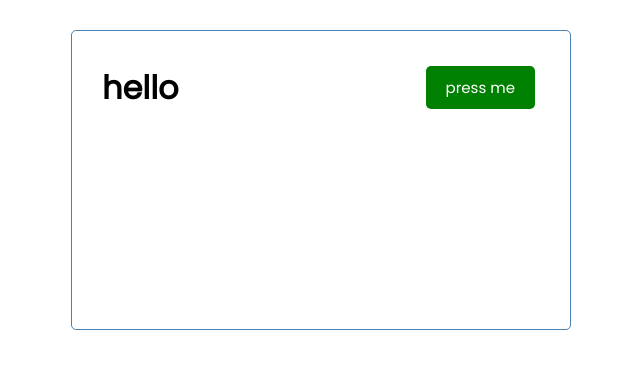
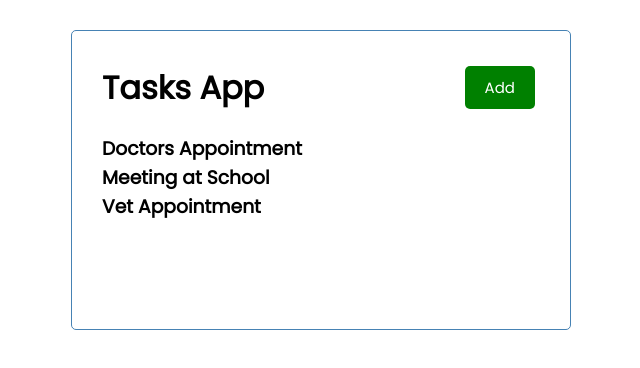
Before and after one commit to ahmedbecirevic/task-app-react, a React (Create React App) app: page / in a window 1280 px wide. Shown: the top 368 px of the page, without its empty margins (319-959 px from the left). Built offline with nearby package versions, Linux system fonts and the light colour scheme.

Commit message:
manage tasks

```diff
--- a/public/index.html
+++ b/public/index.html
@@ -11,7 +11,7 @@
     />
     <link rel="apple-touch-icon" href="%PUBLIC_URL%/logo192.png" />
     <link rel="manifest" href="%PUBLIC_URL%/manifest.json" />
-    <title>React App</title>
+    <title>Tasks App</title>
   </head>
   <body>
     <noscript>You need to enable JavaScript to run this app.</noscript>
--- a/src/App.js
+++ b/src/App.js
@@ -1,15 +1,38 @@
 import Header from "./components/Header";
-// import React from "react";
+import Tasks from './components/Tasks';
+import { useState } from 'react';
+
+const TASKS_ARRAY = [
+  {
+    id: 1,
+    text: 'Doctors Appointment',
+    day: 'Feb 5th at 2:30pm',
+    reminder: true,
+  },
+  {
+    id: 2,
+    text: 'Meeting at School',
+    day: 'Feb 6th at 1:30pm',
+    reminder: true,
+  },
+  {
+    id: 3,
+    text: 'Vet  Appointment',
+    day: 'Feb 8th at 6:30pm',
+    reminder: false,
+  },
+];
 
 const App = () => {
+  const [tasks, setTasks] = useState(TASKS_ARRAY);
+
   return (
-    <div className="container">
-      <Header title="hello"/>
+    <div className='container'>
+      <Header title='Tasks App' />
+      <Tasks items={tasks}></Tasks>
     </div>
   );
-}
-
-
+};
 
 // class App extends React.Component{
 //   render() {
--- a/src/components/Button.js
+++ b/src/components/Button.js
@@ -8,14 +8,14 @@ const Button = ({ color, text, onClick }) => {
 }
 
 Button.defaultProps = {
-   color: 'navy',
-   text: 'add',
-}
+  color: 'navy',
+  text: 'Button',
+};
 
 Button.propTypes = {
-   text: PropTypes.string,
-   color: PropTypes.string,
-   onClick: PropTypes.func,
-}
+  text: PropTypes.string,
+  color: PropTypes.string,
+  onClick: PropTypes.func,
+};
 
-export default Button
+export default Button;
--- a/src/components/Header.js
+++ b/src/components/Header.js
@@ -3,26 +3,31 @@ import Button from './Button';
 
 
 const Header = ({ title }) => {
-   const onClick = () => (console.log('click'))
+  const clickHandler = () => console.log('click');
   return (
     <header className='header'>
       <h1>{title}</h1>
-         <Button className='btn' color='green' text='press me' onClick={onClick}></Button>
+      <Button
+        className='btn'
+        color='green'
+        text='Add'
+        onClick={clickHandler}
+      ></Button>
     </header>
-   )
-}
+  );
+};
 
 Header.defaultProps = {
   title: 'Task Tracker App',
-}
+};
 
 Header.propTypes = {
   title: PropTypes.string,
-}
+};
 
 // const headingStyle = {
 //    color: 'red',
 //    backgroundColor: 'black'
 // }
 
-export default Header
+export default Header;
--- /dev/null
+++ b/src/components/Tasks.js
@@ -0,0 +1,13 @@
+import { useState } from 'react';
+
+const Tasks = ({ items }) => {
+  return (
+    <>
+      {items.map(task => (
+        <h3 key={task.id}>{task.text}</h3>
+      ))}
+    </>
+  );
+};
+
+export default Tasks;
```
Lines whose indentation alone changed are shown as unchanged.
